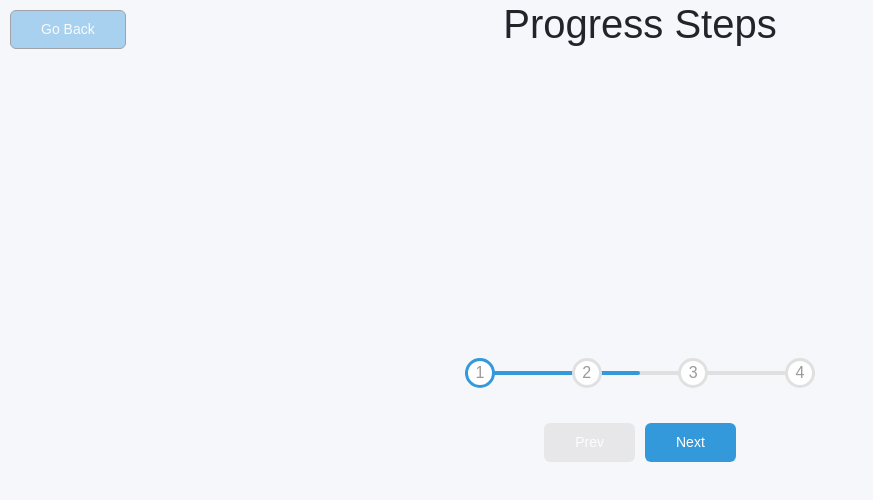
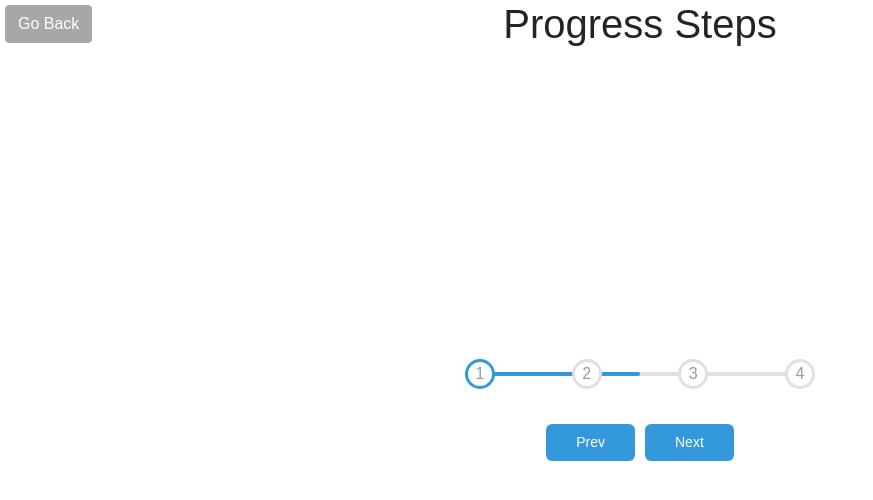
Before and after one commit to ToniRajamaki/Ezprojects, a React (Create React App) app: page /progress-steps in a window 1280 px wide. Shown: the top 500 px of the page, without its empty margins (0-873 px from the left). Built offline with nearby package versions, Linux system fonts and the light colour scheme; a web font is replaced by a local one.

Commit message:
progress steps should be now ready to code, and there is also new project

```diff
--- a/src/Projects/ProgressSteps.js
+++ b/src/Projects/ProgressSteps.js
@@ -1,31 +1,47 @@
-import React, { useEffect } from 'react'
+import React, { useEffect, useState } from 'react'
 import BackButton from '../BackButton'
 import './Styles/ProgressSteps.css'
 
 function ProgressSteps() {
-
-
+  useEffect(() => {
+    console.log('asdasdasdasdsadasd')
+  }, [])
 
   return (
     <>
       <BackButton />
-      <br></br>
+      <br />
       <div className='project2'>
         <h1 className='project-title'>Progress Steps</h1>
-        <div class="container3">
-      <div class="progress-container">
-        <div class="progress" id="progress"></div>
-        <div class="circle active">1</div>
-        <div class="circle">2</div>
-        <div class="circle">3</div>
-        <div class="circle">4</div>
-      </div>
+        <div className='container3'>
+          <div className='progress-container'>
+            <div
+              className='progress'
+              id='progress'
+            ></div>
+            <div className='circle active'>1</div>
+            <div className='circle'>2</div>
+            <div className='circle'>3</div>
+            <div className='circle'>4</div>
+          </div>
 
-      <button class="btn" id="prev" disabled>Prev</button>
-      <button class="btn" id="next">Next</button>
-    </div>
+          <button
+            className='btn2'
+            id='prev'
+            disabled
+          >
+            Prev
+          </button>
+          <button
+            className='btn2'
+            id='next'
+          >
+            Next
+          </button>
+        </div>
       </div>
     </>
   )
 }
+
 export default ProgressSteps
--- a/src/Projects/Styles/ProgressSteps.css
+++ b/src/Projects/Styles/ProgressSteps.css
@@ -10,7 +10,7 @@
 }
 
 body {
-  background-color: #f6f7fb;
+  background-color: #fff;
   font-family: 'Muli', sans-serif;
   display: flex;
   /* flex-direction: column; */
@@ -100,7 +100,7 @@ body {
   border-color: var(--line-border-fill)
 }
 
-.btn{
+.btn2{
   background-color: var(--line-border-fill);
   color: #fff;
   border-radius: 6px;
```
Also changed, not shown: src/Projects/NewProject.js (added, +23 -0 lines).
